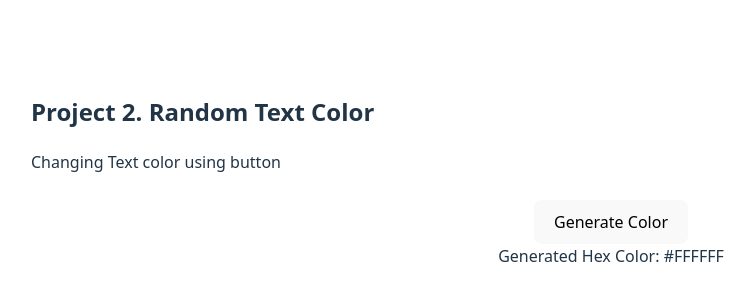
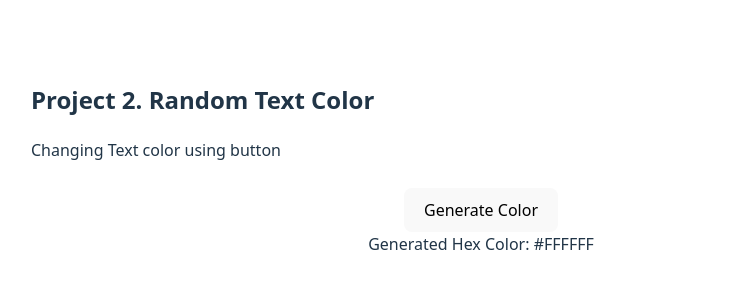
Before and after one commit to onurdoker/ReactProjects, a React (Vite) app: page /project2 in a window 1280 px wide. Shown: the part 136-436 px from the top of the page, without its empty margins (29-784 px from the left). Built offline with nearby package versions, Linux system fonts and the light colour scheme.

Commit message:
Project 2 - Small Corrections

```diff
--- a/src/components/Project2/Project2.module.css
+++ b/src/components/Project2/Project2.module.css
@@ -1,3 +1,9 @@
 .body {
-  text-align: justify;
+    max-width: 900px;
+    text-align: justify;
 }
+
+.p {
+    width: 90%;
+    margin: 10px auto
+}
--- a/src/components/Project2/Project2Text.jsx
+++ b/src/components/Project2/Project2Text.jsx
@@ -3,7 +3,6 @@ const Project2Text = ({color}) => {
       <p
           style={{
             color: color,
-            textAlign: "justify",
           }}>
         React is an open-source JavaScript library developed by Facebook, widely used for building user interfaces, particularly
         for single-page applications (SPAs). It follows a component-based architecture, enabling developers to create reusable and
```
